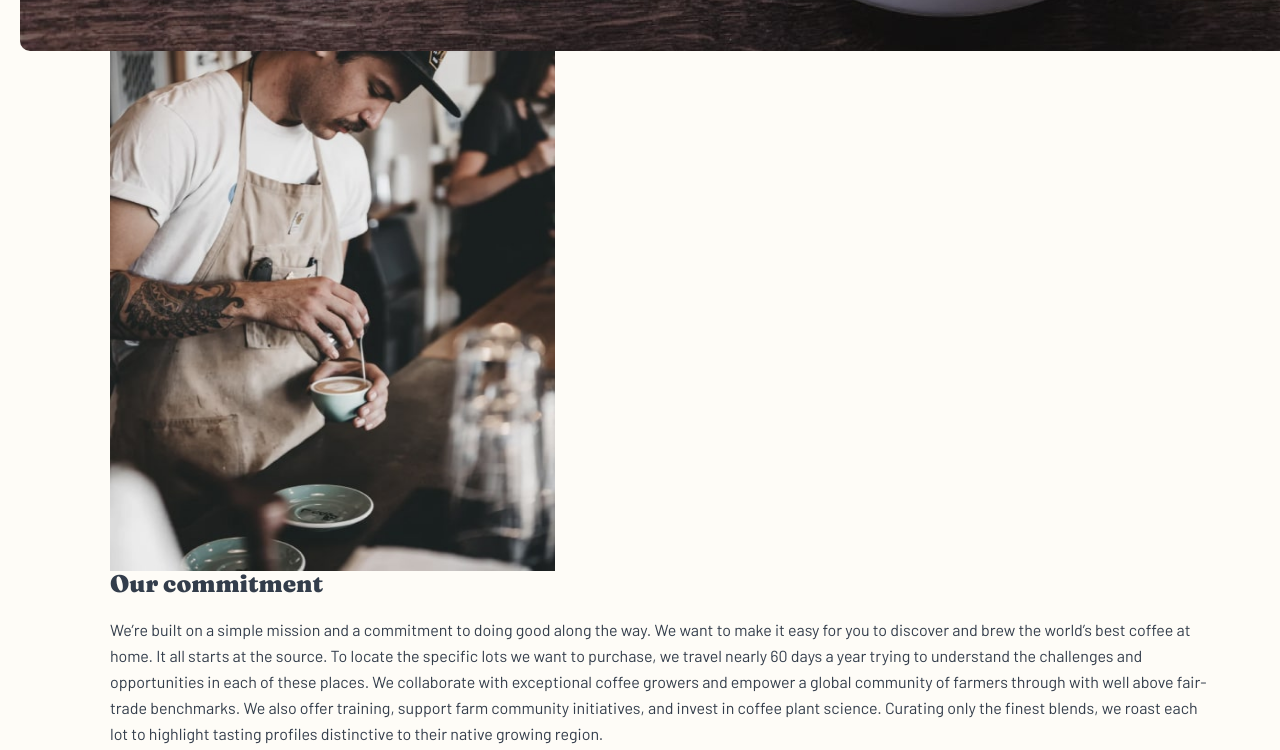
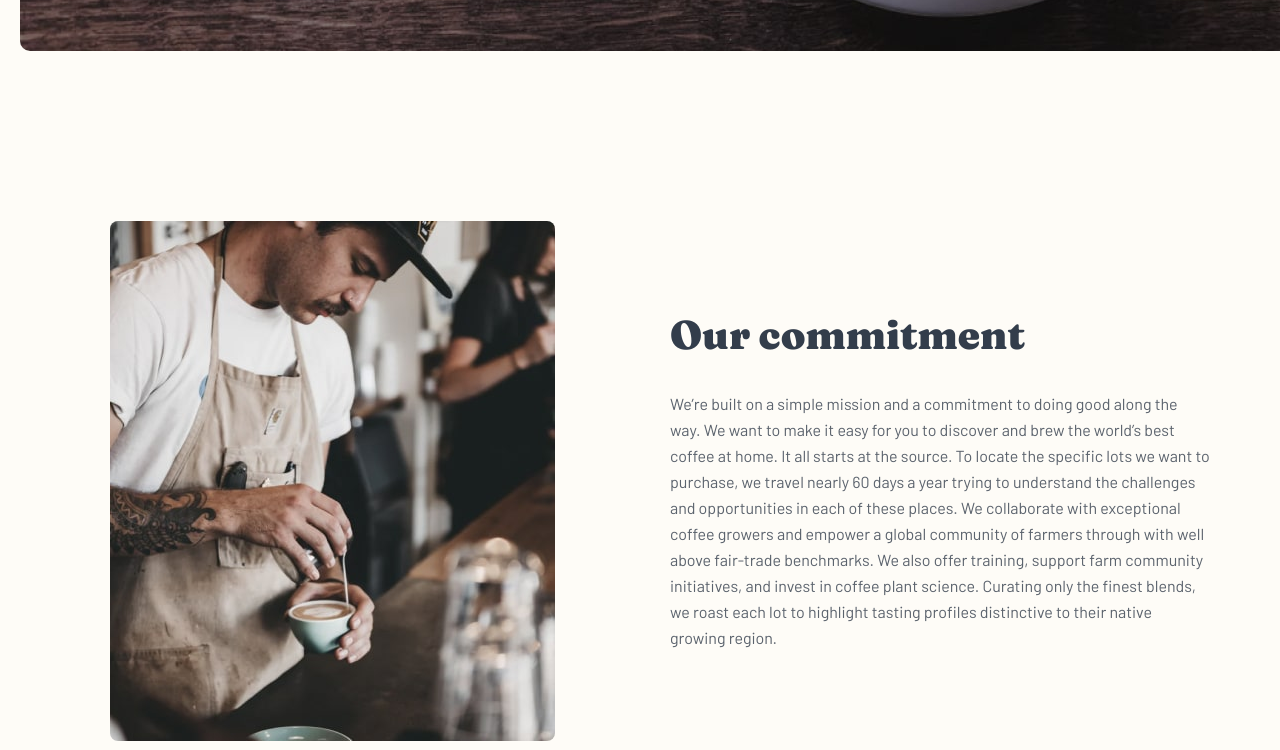
Before and after one commit to Shukhratovich-a/Coffee-3, a plain HTML site: page about.html in a window 1280 px wide. Shown: the part 515-1265 px from the top of the page. Drawn offline with Linux system fonts and the light colour scheme.

Commit message:
Create and edit commitment scss

```diff
--- a/about.html
+++ b/about.html
@@ -65,15 +65,6 @@
         <!--COMMITMENT-->
         <section class="commitment">
             <div class="container container--small">
-                <img
-                    class="commitment__image"
-                    src="./images/jpg/commitment.jpg"
-                    srcset="./images/jpg/commitment.jpg "
-                    alt="Out person"
-                    width="445"
-                    height="520"
-                >
-
                 <div class="commitment__info">
                     <h2 class="commitment__heading">Our commitment</h2>
 
--- a/scss/_general.scss
+++ b/scss/_general.scss
@@ -48,6 +48,7 @@ body {
 
 img {
     display: block;
+    object-fit: cover;
 }
 
 ul,
@@ -91,4 +92,9 @@ p{
         background-image: url('../images/jpg/2x/about-bg-image@2x.jpg');
     }
 
+    .commitment .container{
+        &::before{
+            background-image: url('../images/jpg/2x/commitment@2x.jpg');;
+        }
+    }
 }
--- a/scss/all-blocks/_about-hero.scss
+++ b/scss/all-blocks/_about-hero.scss
@@ -1,3 +1,7 @@
+.about-hero .container{
+    margin-bottom: 170px;
+}
+
 .about-hero__inner {
     padding: 137px 85px;
     background-image: url(../images/jpg/about-bg-image.jpg);
--- a/scss/all-blocks/_all-blocks.scss
+++ b/scss/all-blocks/_all-blocks.scss
@@ -6,5 +6,6 @@
 @import './discovery';
 @import './steps';
 @import './about-hero';
+@import './commitment';
 @import './footer';
 @import './socials';
--- /dev/null
+++ b/scss/all-blocks/_commitment.scss
@@ -0,0 +1,33 @@
+.commitment .container {
+    display: flex;
+    flex-wrap: wrap;
+    justify-content: space-between;
+    align-items: center;
+    margin-bottom: 170px;
+
+    &::before {
+        content: "";
+        display: inline-block;
+        width: 445px;
+        height: 520px;
+        background-image: url(../images/jpg/commitment.jpg);
+        background-size: 485px 606px;
+        background-position: right 0 top 0;
+        border-radius: 8px;
+    }
+}
+
+.commitment__info {
+    width: 540px;
+}
+
+.commitment__heading {
+    margin-bottom: 32px;
+    font-size: 40px;
+    line-height: 48px;
+}
+
+.commitment__text {
+    margin: 0;
+    opacity: 0.8;
+}
```
Also changed, not shown: css/main.min.css, 1 other file.
